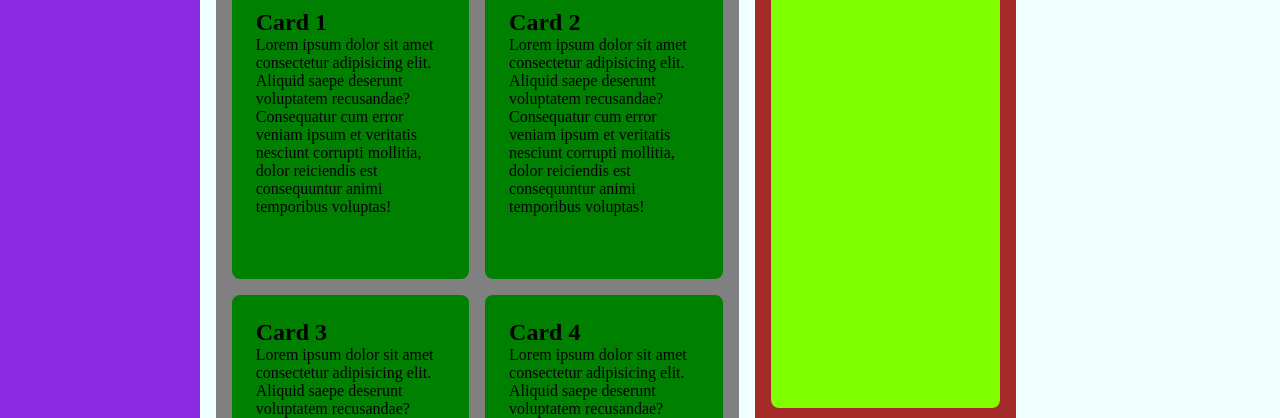
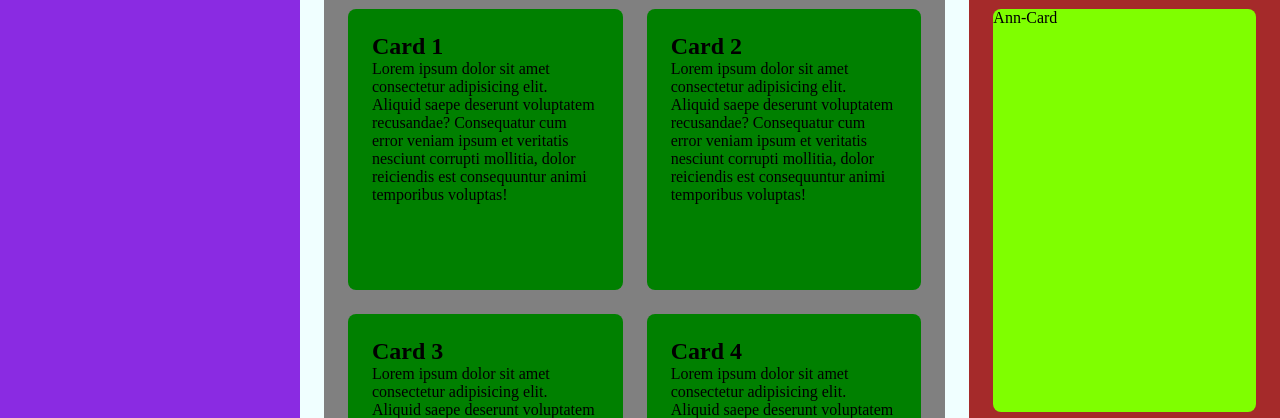
Before and after one commit to MaddoxHMS/dashboard, a plain HTML site: page index.html in a window 1280 px wide. Shown: the part 200-618 px from the top of the page. Drawn offline with Linux system fonts and the light colour scheme.

Commit message:
Make container columns repsonsive

```diff
--- a/styles.css
+++ b/styles.css
@@ -1,3 +1,7 @@
+:root{
+    --gap: 1.5em;
+}
+
 *{
     margin: 0px;
     padding: 0px;
@@ -8,10 +12,10 @@ div{
 
 .container{
     display: grid;
-    grid-template-columns: 200px 800px;
+    grid-template-columns: minmax(200px, 300px) minmax(800px, 4fr);
     grid-template-rows: 100px 1000px;
     background-color: azure;
-    gap: 1em;
+    gap: var(--gap);
 }
 
 .sidebar{
@@ -23,7 +27,7 @@ div{
 .main{
     display: grid;
     grid-template-columns: 2fr 1fr;
-    gap: 1em;
+    gap: var(--gap);
 }
 
 .projects{
@@ -31,8 +35,8 @@ div{
     grid-template-columns: 1fr 1fr;
     grid-template-rows: Auto repeat(3, 1fr);
     background-color: gray;
-    gap: 1em;
-    padding:1em;
+    gap: var(--gap);
+    padding:var(--gap);
 }
 
 .projects h1{
@@ -41,7 +45,7 @@ div{
 
 .card{
     background-color: green;
-    padding:10%;
+    padding:var(--gap);
 }
 .header{
     background-color: orange;
@@ -49,11 +53,11 @@ div{
 
 .announcements{
     background-color: brown;
-    padding: 1em;
+    padding: var(--gap);
     display:grid;
     grid-template-columns: 1fr;
     grid-template-rows: auto 1fr auto 1fr;
-    gap:1em;
+    gap: var(--gap);
 }
 
 .announcements div{
```
